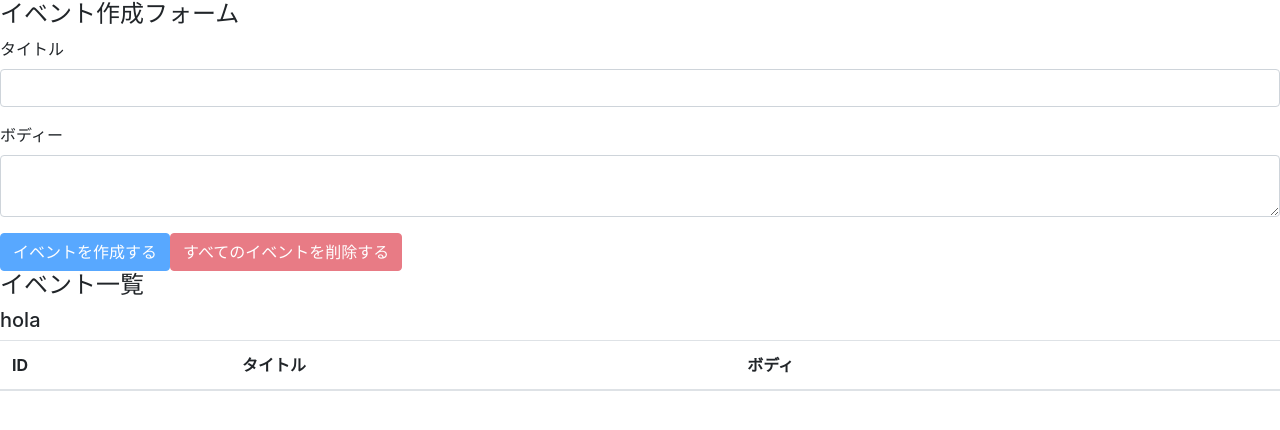
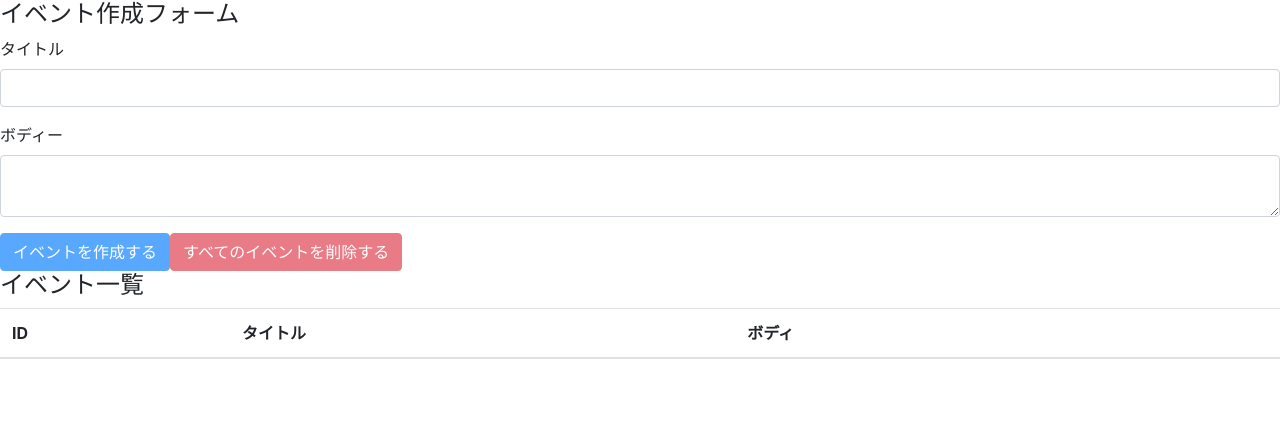
Before and after one commit to YudaiShiratori/react-hooks-1001, a React (Create React App) app: page / in a window 1280 px wide. Shown: the top 430 px of the page. Built offline with nearby package versions, Linux system fonts and the light colour scheme.

Commit message:
Revert "setup react context provider"
This reverts commit a2b5f30c6a23eec156c7524cdbf01787bf9d6eea.

```diff
--- a/src/components/App.js
+++ b/src/components/App.js
@@ -1,22 +1,19 @@
-import React, { useReducer } from 'react';
+import React, { useReducer } from 'react'
 import 'bootstrap/dist/css/bootstrap.min.css';
 
-import EventForm from './EventForm';
-import Events from './Events';
-import AppContext from '../contexts/AppContext';
-import reducer from '../reducers';
+import EventForm from "./EventForm"
+import Events from './Events'
+import reducer from '../reducers'
 
 const App = () => {
-  const [state, dispatch] = useReducer(reducer, []);
+  const [state, dispatch] = useReducer(reducer, [])
 
   return (
-    <AppContext.Provider value={'hola'}>
-      <div className="container-fuild">
-        <EventForm state={state} dispatch={dispatch} />
-        <Events state={state} dispatch={dispatch} />
-      </div>
-    </AppContext.Provider>
-  );
-};
+    <div className="container-fuild">
+      <EventForm state={state} dispatch={dispatch} />
+      <Events state={state} dispatch={dispatch} />
+    </div>
+  )
+}
 
-export default App;
+export default App
--- a/src/components/Events.js
+++ b/src/components/Events.js
@@ -1,14 +1,11 @@
-import React, { useContext } from 'react';
+import React from 'react'
 
-import Event from './Event';
-import AppContext from '../contexts/AppContext';
+import Event from './Event'
 
 const Events = ({ state, dispatch }) => {
-  const value = useContext(AppContext);
     return (
         <>
             <h4>イベント一覧</h4>
-      <h5>{value}</h5>
             <table className="table table-hover">
                 <thead>
                     <tr>
@@ -19,13 +16,11 @@ const Events = ({ state, dispatch }) => {
                     </tr>
                 </thead>
                 <tbody>
-          {state.map((event, index) => (
-            <Event key={index} event={event} dispatch={dispatch} />
-          ))}
+                    {state.map((event, index) => (<Event key={index} event={event} dispatch={dispatch} />))}
                 </tbody>
             </table>
         </>
-  );
-};
+    )
+}
 
-export default Events;
+export default Events
```
Lines whose indentation alone changed are shown as unchanged.
